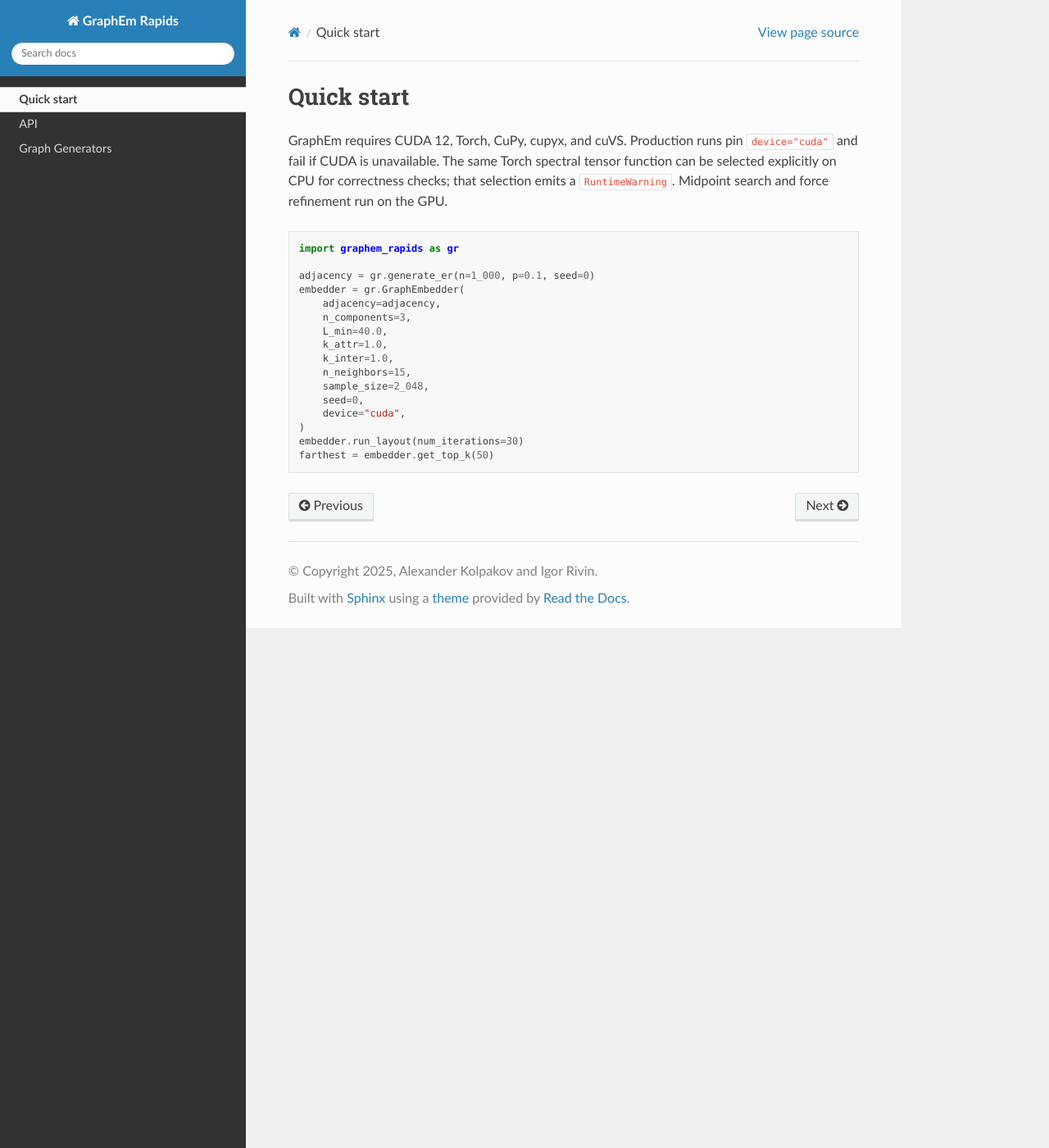
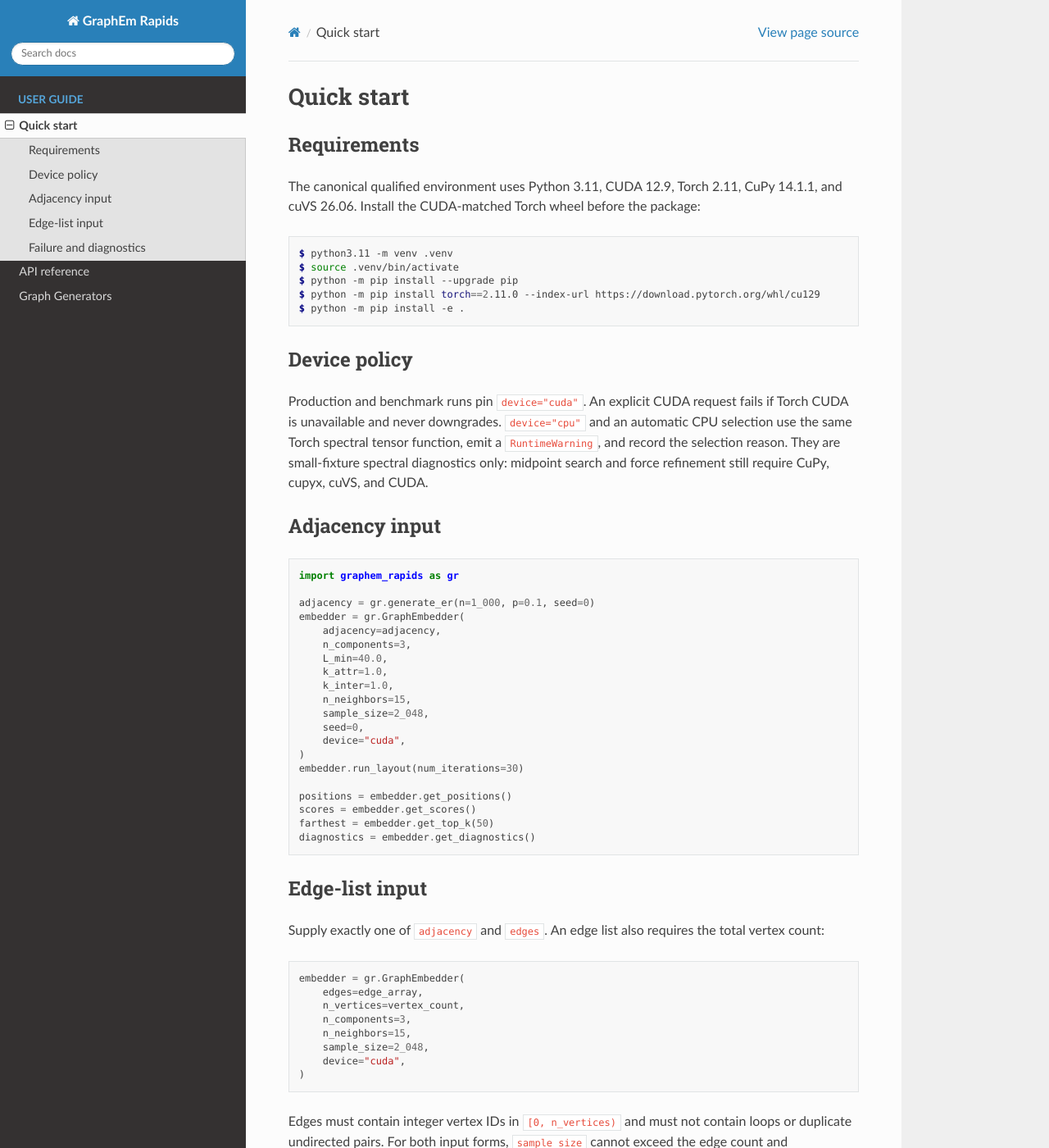
Before and after one commit to sashakolpakov/graphem-rapids, a Sphinx documentation site: the page built from docs/quickstart.rst, in a window 1280 px wide and 1400 px high. Shown: the whole window at 82% size. Built offline with Sphinx 7.4.7 and the Read the Docs theme 3.1.0, drawn with Linux system fonts in a browser that asks for light colours; some of the changed text lies outside the part shown.

Commit message:
docs: align canonical CUDA contract and harden checks

```diff
--- a/docs/conf.py
+++ b/docs/conf.py
@@ -1,12 +1,13 @@
 # Configuration file for the Sphinx documentation builder.
 
-import os
+from pathlib import Path
 import sys
-sys.path.insert(0, os.path.abspath('..'))
+
+sys.path.insert(0, str(Path(__file__).resolve().parents[1]))
 
 # -- Project information -----------------------------------------------------
 project = 'GraphEm Rapids'
-copyright = '2025, Alexander Kolpakov and Igor Rivin'
+copyright = '2026, Alexander Kolpakov and Igor Rivin'
 author = 'Alexander Kolpakov and Igor Rivin'
 release = '0.3.0.dev0'
 
@@ -21,9 +22,16 @@ extensions = [
 
 templates_path = ['_templates']
 exclude_patterns = ['_build', 'Thumbs.db', '.DS_Store']
+nitpicky = True
+nitpick_ignore = [
+    ('py:class', 'adjacency'),
+    ('py:class', 'degrees'),
+    ('py:class', 'logging.Logger'),
+]
 
 # -- Options for HTML output -------------------------------------------------
 html_theme = 'sphinx_rtd_theme'
+html_title = 'GraphEm RAPIDS documentation'
 html_static_path = []
 
 # -- Extension configuration -------------------------------------------------
@@ -38,3 +46,6 @@ myst_enable_extensions = [
     "colon_fence",
     "deflist",
 ]
+
+linkcheck_timeout = 20
+linkcheck_retries = 2
--- a/docs/quickstart.rst
+++ b/docs/quickstart.rst
@@ -1,11 +1,33 @@
 Quick start
 ===========
 
-GraphEm requires CUDA 12, Torch, CuPy, cupyx, and cuVS.  Production runs pin
-``device="cuda"`` and fail if CUDA is unavailable.  The same Torch spectral
-tensor function can be selected explicitly on CPU for correctness checks;
-that selection emits a ``RuntimeWarning``.  Midpoint search and force
-refinement run on the GPU.
+Requirements
+------------
+
+The canonical qualified environment uses Python 3.11, CUDA 12.9, Torch 2.11,
+CuPy 14.1.1, and cuVS 26.06.  Install the CUDA-matched Torch wheel before the
+package:
+
+.. code-block:: console
+
+   $ python3.11 -m venv .venv
+   $ source .venv/bin/activate
+   $ python -m pip install --upgrade pip
+   $ python -m pip install torch==2.11.0 --index-url https://download.pytorch.org/whl/cu129
+   $ python -m pip install -e .
+
+Device policy
+-------------
+
+Production and benchmark runs pin ``device="cuda"``.  An explicit CUDA request
+fails if Torch CUDA is unavailable and never downgrades.  ``device="cpu"`` and
+an automatic CPU selection use the same Torch spectral tensor function, emit a
+``RuntimeWarning``, and record the selection reason.  They are small-fixture
+spectral diagnostics only: midpoint search and force refinement still require
+CuPy, cupyx, cuVS, and CUDA.
+
+Adjacency input
+---------------
 
 .. code-block:: python
 
@@ -24,4 +46,40 @@ refinement run on the GPU.
        device="cuda",
    )
    embedder.run_layout(num_iterations=30)
+
+   positions = embedder.get_positions()
+   scores = embedder.get_scores()
    farthest = embedder.get_top_k(50)
+   diagnostics = embedder.get_diagnostics()
+
+Edge-list input
+---------------
+
+Supply exactly one of ``adjacency`` and ``edges``.  An edge list also requires
+the total vertex count:
+
+.. code-block:: python
+
+   embedder = gr.GraphEmbedder(
+       edges=edge_array,
+       n_vertices=vertex_count,
+       n_components=3,
+       n_neighbors=15,
+       sample_size=2_048,
+       device="cuda",
+   )
+
+Edges must contain integer vertex IDs in ``[0, n_vertices)`` and must not
+contain loops or duplicate undirected pairs.  For both input forms,
+``sample_size`` cannot exceed the edge count and ``n_neighbors`` must be
+strictly smaller than the edge count.  Spectral initialization additionally
+requires ``n_vertices >= 3 * (n_components + 1)``.
+
+Failure and diagnostics
+-----------------------
+
+Construction fails on a missing GPU dependency, invalid graph, unavailable
+requested CUDA device, nonconverged spectral solve, or failed numerical gate.
+``get_diagnostics()`` records the requested and selected spectral devices,
+solver protocol, eigenvalues, residual, query-edge hashes, midpoint-search
+receipts, iteration count, and primitive timings.
```
Also changed, not shown: CHANGELOG.md (+17 -14 lines), CONTRIBUTING.md (+43 -42 lines), README.md (+79 -61 lines), docs/api.rst (+16 -4 lines), docs/generators.rst (+30 -7 lines), docs/index.rst (+14 -2 lines), 3 other files.
